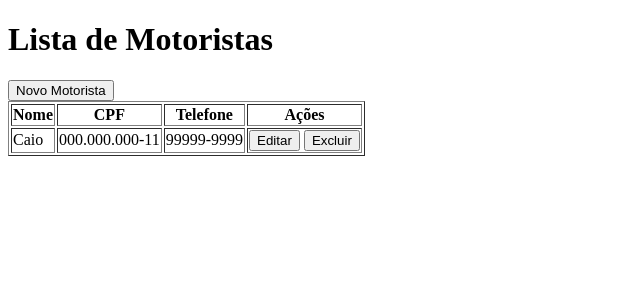
After one commit to caiodrigo/Projeto_Web, a Django app: page /motoristas/ in a window 1280 px wide. The commit adds this page. Shown: the top 300 px of the page, without its empty margins (0-640 px from the left). Run offline with Django 5.2, Linux system fonts and the light colour scheme; data comes from the database, SQL or seed files in the repository; both versions use the stored data as it was after the commit.

Commit message:
crud motorista

```diff
--- a/sis_veiculos/monitoramento/templates/monitoramento/index.html
+++ b/sis_veiculos/monitoramento/templates/monitoramento/index.html
@@ -8,5 +8,8 @@
     <a href="{% url 'crud_veiculos' %}">
         <button>Gerenciar Veículos</button>
     </a>
+    <a href="{% url 'crud_motoristas' %}">
+        <button>Gerenciar Motoristas</button>
+    </a>
 </body>
 </html>
--- /dev/null
+++ b/sis_veiculos/monitoramento/templates/monitoramento/motoristas.html
@@ -0,0 +1,36 @@
+<!DOCTYPE html>
+<html lang="en">
+<head>
+    <meta charset="UTF-8">
+    <meta name="viewport" content="width=device-width, initial-scale=1.0">
+    <title>Lista de Motoristas</title>
+</head>
+<body>
+    <h1>Lista de Motoristas</h1>
+    <a href="{% url 'motoristas_add' %}">
+        <button>Novo Motorista</button></a>
+    <table border="1">
+        <thead>
+            <tr>
+                <th>Nome</th>
+                <th>CPF</th>
+                <th>Telefone</th>
+                <th>Ações</th>
+            </tr>
+        </thead>
+        <tbody>
+            {% for motorista in motoristas %}
+            <tr>
+                <td>{{ motorista.nome }}</td>
+                <td>{{ motorista.cpf }}</td>
+                <td>{{ motorista.telefone }}</td>
+                <td>
+                    <a href="{% url 'motoristas_edit' motorista.id %}"><button>Editar</button></a>
+                    <a href="{% url 'motoristas_delete' motorista.id %}"><button>Excluir</button></a>
+                </td>
+            </tr>
+            {% endfor %}
+        </tbody>
+    </table>
+</body>
+</html>
--- a/sis_veiculos/monitoramento/templates/monitoramento/crud.html
+++ b/sis_veiculos/monitoramento/templates/monitoramento/veiculos.html
@@ -7,7 +7,7 @@
 </head>
 <body>
     <h1>Gerenciamento de Veículos</h1>
-    <a href="{% url 'adicionar_veiculo' %}"><button>Adicionar Veículo</button></a>
+    <a href="{% url 'veiculos_add' %}"><button>Adicionar Veículo</button></a>
     <table border="1">
         <thead>
             <tr>
@@ -26,8 +26,8 @@
                     <td>{{ veiculo.modelo }}</td>
                     <td>{{ veiculo.cor }}</td>
                     <td>
-                        <a href="{% url 'atualizar_veiculo' veiculo.id %}"><button>Alterar</button></a>
-                        <a href="{% url 'excluir_veiculo' veiculo.id %}"><button>Excluir</button></a>
+                        <a href="{% url 'veiculos_edit' veiculo.id %}"><button>Alterar</button></a>
+                        <a href="{% url 'veiculos_delete' veiculo.id %}"><button>Excluir</button></a>
                     </td>
                 </tr>
             {% endfor %}
--- a/sis_veiculos/monitoramento/urls.py
+++ b/sis_veiculos/monitoramento/urls.py
@@ -3,8 +3,12 @@ from . import views
 
 urlpatterns = [
     path('', views.index, name='index'),
-    path('crud/', views.crud_veiculos, name='crud_veiculos'),
-    path('adicionar/', views.adicionar_veiculo, name='adicionar_veiculo'),
-    path('atualizar/<int:veiculo_id>/', views.atualizar_veiculo, name='atualizar_veiculo'),
-    path('excluir/<int:veiculo_id>/', views.excluir_veiculo, name='excluir_veiculo'),
+    path('veiculos/', views.crud_veiculos, name='crud_veiculos'),
+    path('veiculos/add/', views.adicionar_veiculo, name='veiculos_add'),
+    path('veiculos/edit/<int:veiculo_id>/', views.atualizar_veiculo, name='veiculos_edit'),
+    path('veiculos/delete/<int:veiculo_id>/', views.excluir_veiculo, name='veiculos_delete'),
+    path('motoristas/', views.crud_motoristas, name='crud_motoristas'),
+    path('motoristas/add/', views.motoristas_add, name='motoristas_add'),
+    path('motoristas/edit/<int:id>/', views.motoristas_edit, name='motoristas_edit'),
+    path('motoristas/delete/<int:id>/', views.motoristas_delete, name='motoristas_delete'),
 ]
--- a/sis_veiculos/monitoramento/views.py
+++ b/sis_veiculos/monitoramento/views.py
@@ -1,5 +1,6 @@
 from django.shortcuts import render, redirect, get_object_or_404
-from .models import Veiculo
+from .forms import MotoristaForm
+from .models import Veiculo, Motorista
 
 def index(request):
     return render(request, 'monitoramento/index.html')
@@ -7,7 +8,7 @@ def index(request):
 # Página principal do CRUD
 def crud_veiculos(request):
     veiculos = Veiculo.objects.all()
-    return render(request, 'monitoramento/crud.html', {'veiculos': veiculos})
+    return render(request, 'monitoramento/veiculos.html', {'veiculos': veiculos})
 
 # Adicionar um novo veículo
 def adicionar_veiculo(request):
@@ -18,7 +19,7 @@ def adicionar_veiculo(request):
         cor = request.POST['cor']
         Veiculo.objects.create(placa=placa, marca=marca, modelo=modelo, cor=cor)
         return redirect('crud_veiculos')
-    return render(request, 'monitoramento/adicionar.html')
+    return render(request, 'monitoramento/veiculos_add.html')
 
 # Atualizar veículo existente
 def atualizar_veiculo(request, veiculo_id):
@@ -30,10 +31,44 @@ def atualizar_veiculo(request, veiculo_id):
         veiculo.cor = request.POST['cor']
         veiculo.save()
         return redirect('crud_veiculos')
-    return render(request, 'monitoramento/atualizar.html', {'veiculo': veiculo})
+    return render(request, 'monitoramento/veiculos_edit.html', {'veiculo': veiculo})
 
 # Excluir um veículo
 def excluir_veiculo(request, veiculo_id):
     veiculo = get_object_or_404(Veiculo, id=veiculo_id)
     veiculo.delete()
     return redirect('crud_veiculos')
+
+# Listar motoristas
+def crud_motoristas(request):
+    motoristas = Motorista.objects.all()
+    return render(request, 'monitoramento/motoristas.html', {'motoristas': motoristas})
+
+# Adicionar motorista
+def motoristas_add(request):
+    if request.method == 'POST':
+        form = MotoristaForm(request.POST)
+        if form.is_valid():
+            form.save()
+            return redirect('crud_motoristas')
+    else:
+        form = MotoristaForm()
+    return render(request, 'monitoramento/motoristas_add.html', {'form': form})
+
+# Editar motorista
+def motoristas_edit(request, id):
+    motorista = get_object_or_404(Motorista, id=id)
+    if request.method == 'POST':
+        form = MotoristaForm(request.POST, instance=motorista)
+        if form.is_valid():
+            form.save()
+            return redirect('crud_motoristas')
+    else:
+        form = MotoristaForm(instance=motorista)
+    return render(request, 'monitoramento/motoristas_edit.html', {'form': form})
+
+# Excluir motorista
+def motoristas_delete(request, id):
+    motorista = get_object_or_404(Motorista, id=id)
+    motorista.delete()
+    return redirect('crud_motoristas')
--- a/sis_veiculos/sis_veiculos/settings.py
+++ b/sis_veiculos/sis_veiculos/settings.py
@@ -55,7 +55,7 @@ ROOT_URLCONF = 'sis_veiculos.urls'
 TEMPLATES = [
     {
         'BACKEND': 'django.template.backends.django.DjangoTemplates',
-        'DIRS': [],
+        'DIRS': [BASE_DIR / "templates"],
         'APP_DIRS': True,
         'OPTIONS': {
             'context_processors': [
```
Also changed, not shown: sis_veiculos/monitoramento/forms.py (added, +7 -0 lines), sis_veiculos/monitoramento/templates/monitoramento/motoristas_add.html (added, +19 -0 lines), sis_veiculos/monitoramento/templates/monitoramento/motoristas_edit.html (added, +19 -0 lines), sis_veiculos/db.sqlite3, sis_veiculos/monitoramento/templates/monitoramento/veiculos_add.html (renamed from sis_veiculos/monitoramento/templates/monitoramento/adicionar.html), sis_veiculos/monitoramento/templates/monitoramento/veiculos_edit.html (renamed from sis_veiculos/monitoramento/templates/monitoramento/atualizar.html).
